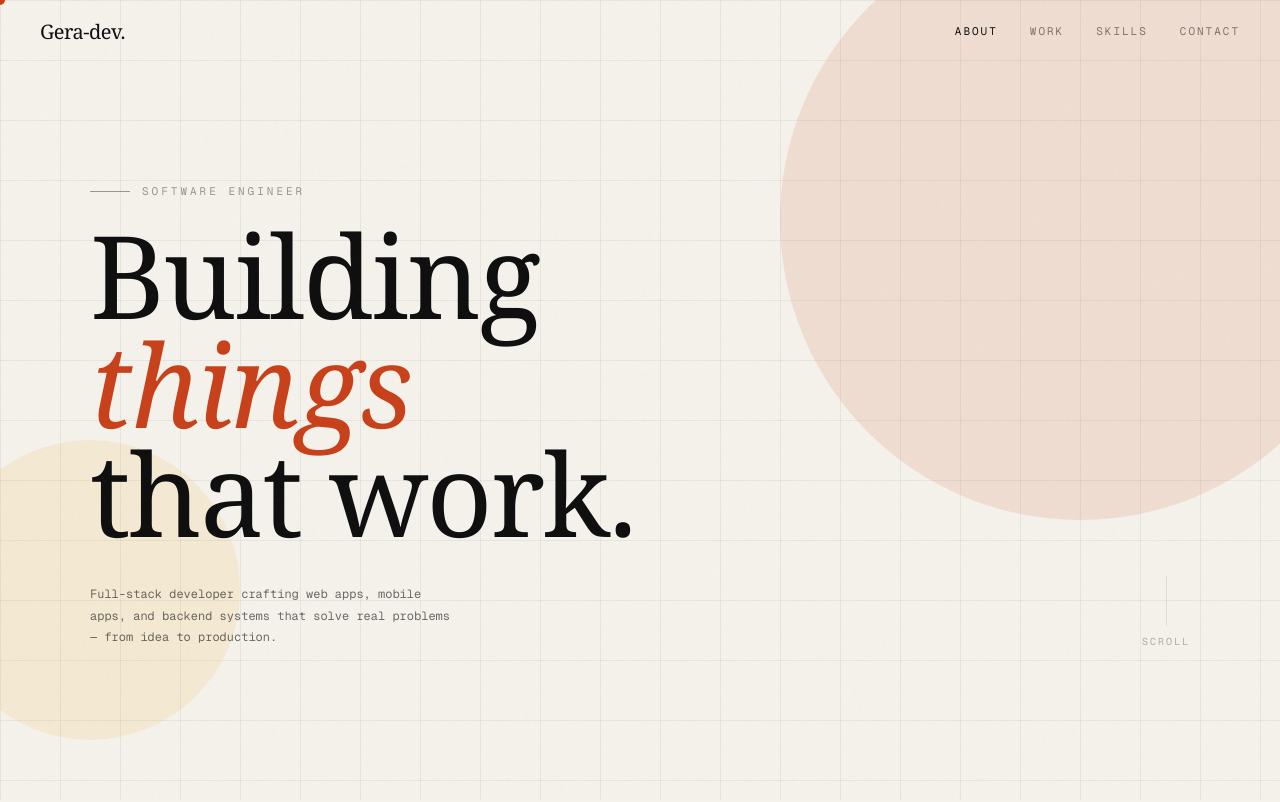
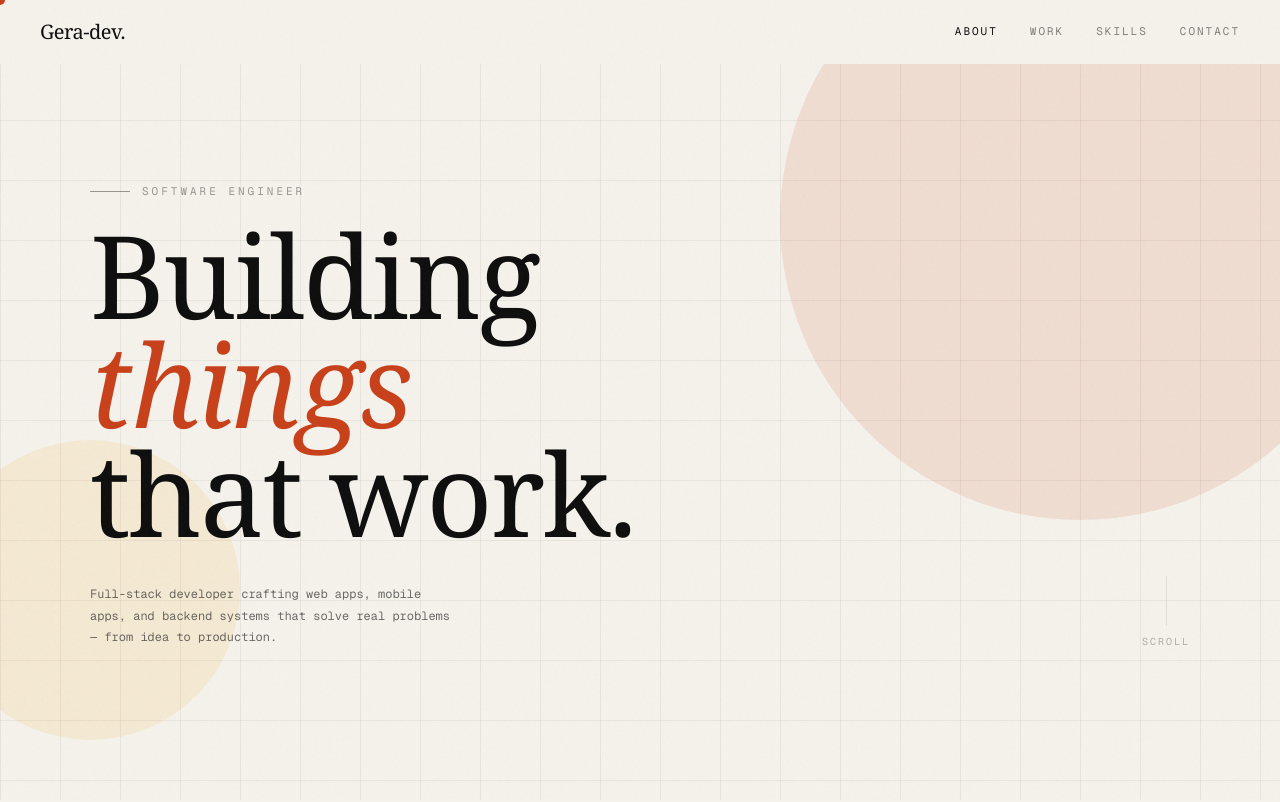
Before and after one commit to Javalopeer/portf-dev, a React (Vite) app: page / in a window 1280 px wide. Shown: the top 802 px of the page. Built offline with nearby package versions, Linux system fonts and the light colour scheme; a web font is replaced by a local one.

Commit message:
fix: safe-area-inset for iOS Dynamic Island

```diff
--- a/src/components/layout/Header.tsx
+++ b/src/components/layout/Header.tsx
@@ -34,7 +34,10 @@ export default function Header() {
   const isVisible = scrolled || menuOpen
 
   return (
-    <div className="fixed top-0 left-0 right-0 z-50">
+    <div
+      className="fixed top-0 left-0 right-0 z-50"
+      style={{ paddingTop: 'env(safe-area-inset-top)', background: 'var(--paper)' }}
+    >
       {/* Bar */}
       <motion.header
         initial={{ y: -20, opacity: 0 }}
```
